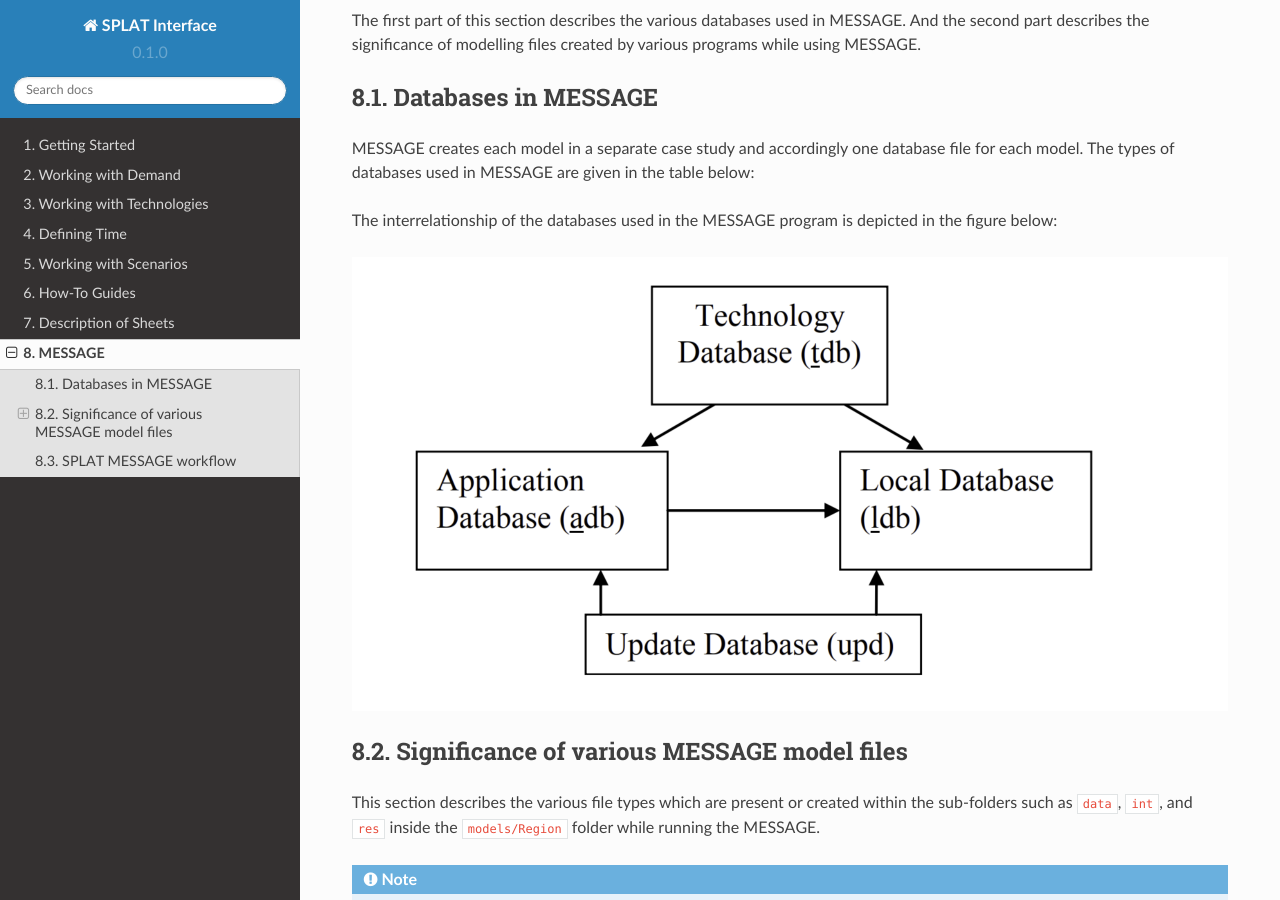
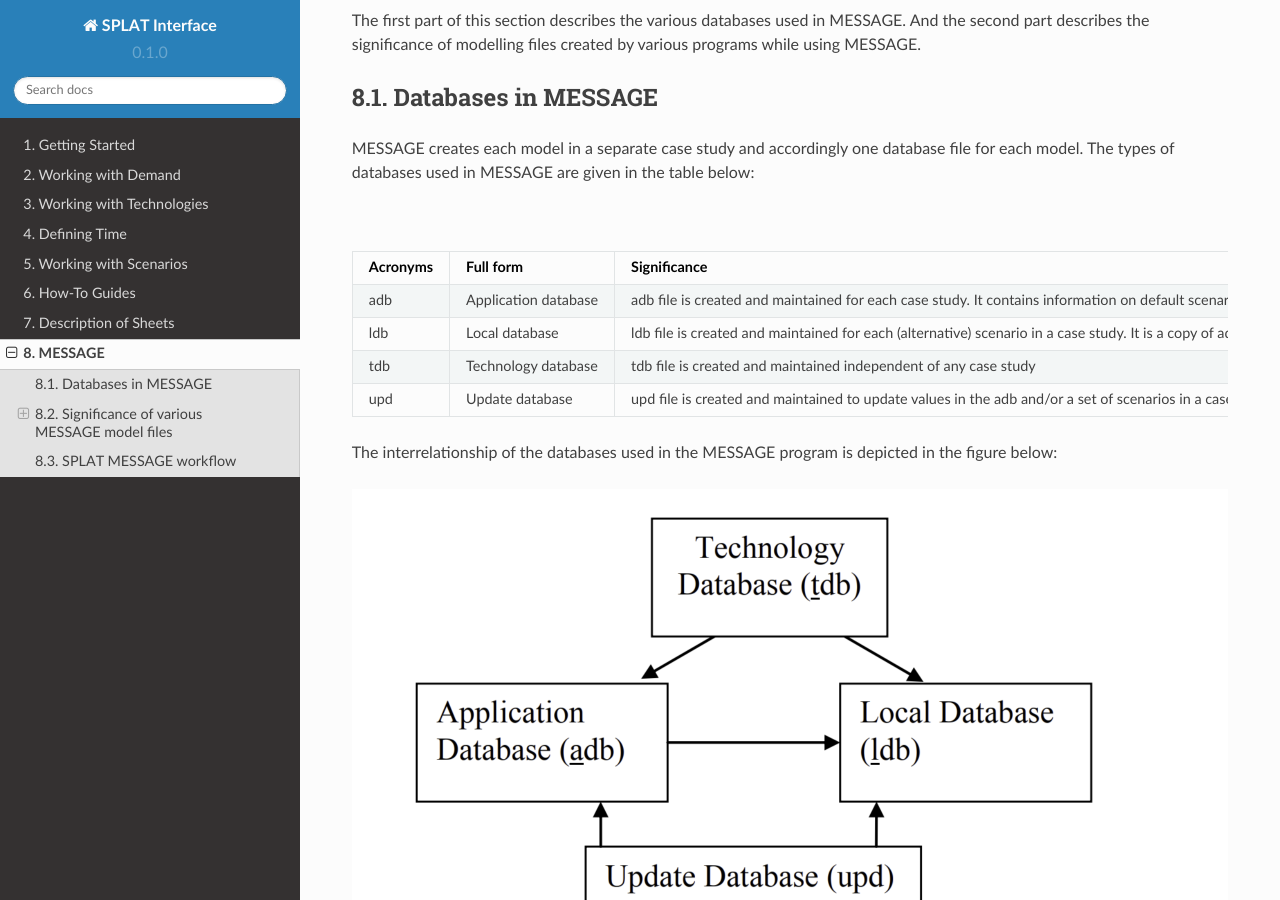
Before and after one commit to SPLATteam/SPLAT-WebGuide, a Sphinx documentation site: the page built from docs/MESSAGE.rst, in a window 1280 px wide and 900 px high, scrolled down 991 px. Built offline with Sphinx 7.4.7 and the Read the Docs theme 2.0.0, drawn with Linux system fonts in a browser that asks for light colours.

Commit message:
add class for adding csv-table for MESSAGE application databases in MESSAGE.rst

```diff
--- a/docs/MESSAGE.rst
+++ b/docs/MESSAGE.rst
@@ -44,9 +44,9 @@
 MESSAGE creates each model in a separate case study and accordingly one database file for each model. The types of databases used in MESSAGE are given in the table below:
 
 .. csv-table:: Databases in MESSAGE
+    :class: full-width
     :header-rows: 1
     :file: csv_file/message_databases.csv
-    :width: 5, 5, 20
 
 The interrelationship of the databases used in the MESSAGE program is depicted in the figure below:
 
```
